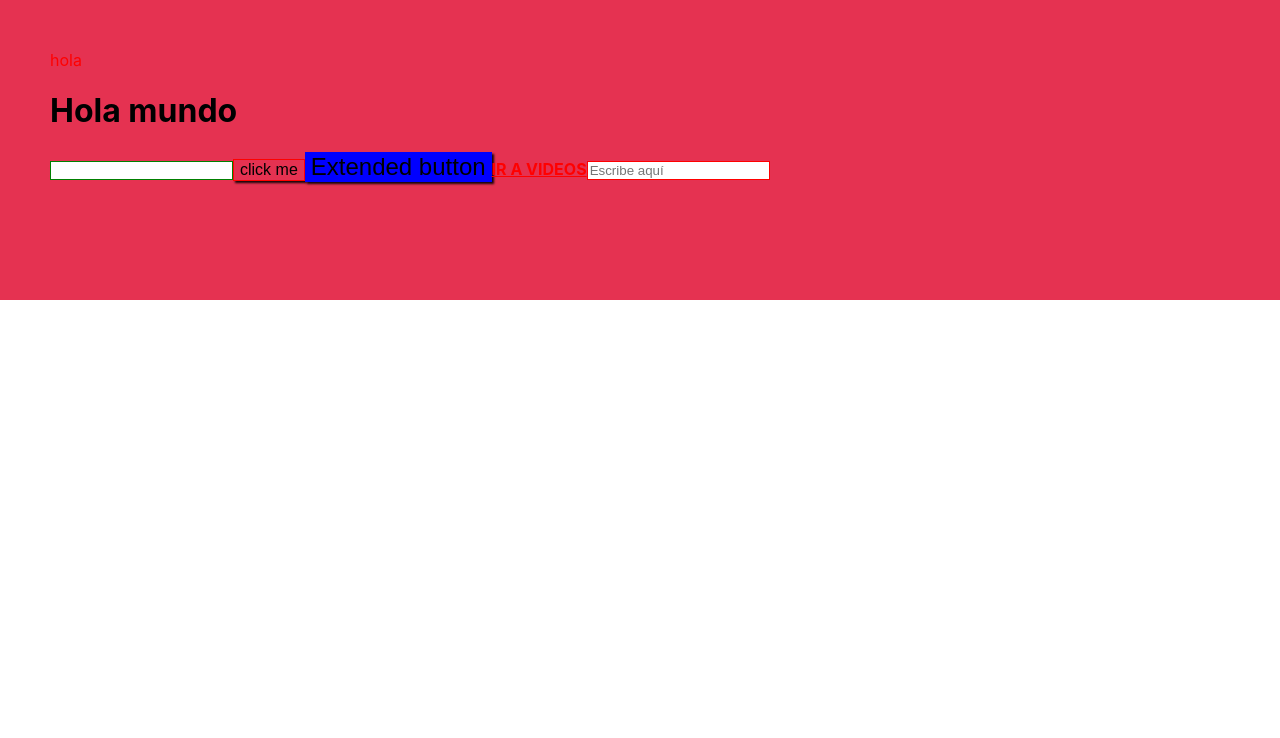
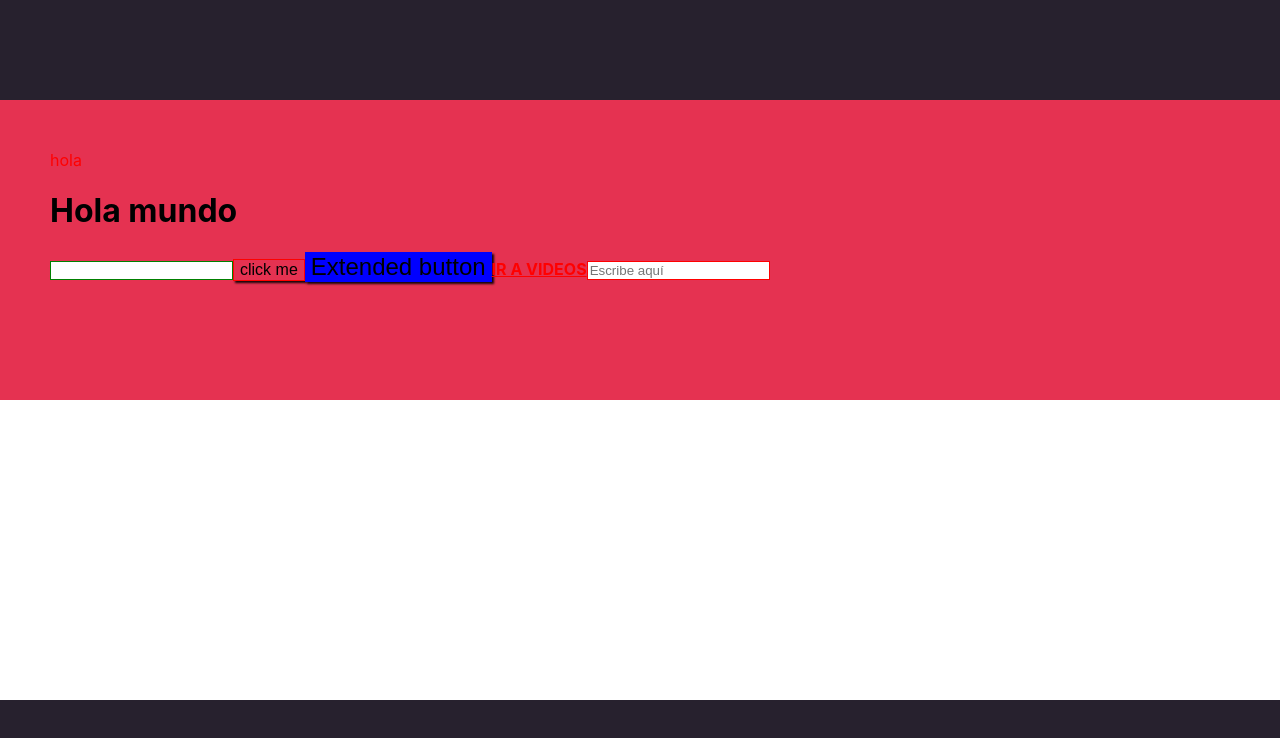
Before and after one commit to gustavoromerocl/single-page-applications-react, a React (Create React App) app in the folder react-spa/: page / in a window 1280 px wide. Shown: the top 738 px of the page. Built offline with nearby package versions, Linux system fonts and the light colour scheme.

Commit message:
styled components - layout de la app

```diff
--- a/react-spa/src/App.js
+++ b/react-spa/src/App.js
@@ -24,7 +24,7 @@
 import { Profile } from './users/Profile';
 import { Home } from './Home';
 import { ThemeProvider } from 'styled-components';
-import theme from './theme';
+import theme, { Layout } from './theme';
 
 let NotImplemented = () => {
   return (
@@ -76,6 +76,7 @@
         <Provider store={store}>
           <PersistGate loading={null} persistor={persistor}>
             <ThemeProvider theme={theme}>
+              <Layout>
                 <Routes>
                   <Route path="/" element={<Home />} />
                   <Route path="*" element={<Error404 />} />
@@ -93,6 +94,7 @@
                     <Route path=":id" element={<VideoShow />} />
                   </Route>
                 </Routes>
+              </Layout>
             </ThemeProvider>
           </PersistGate>
         </Provider>
--- a/react-spa/src/theme/index.js
+++ b/react-spa/src/theme/index.js
@@ -1,3 +1,5 @@
+import styled from 'styled-components';
+
 export default {
     colors: {
         white: "#ffffff",
@@ -12,3 +14,29 @@
 
     }
 }
+
+let LayoutContainer = styled.div`
+    display: grid;
+    min-height: 100vh;
+    grid-template-rows: auto minmax(0,1fr) auto;
+
+    & nav{
+        height: 100px;
+        background-color: ${({theme}) => theme.colors.dark };
+    }
+
+    & footer{
+        height: 100px;
+        background-color: ${({theme}) => theme.colors.dark };
+    }
+`;
+
+export let Layout = (props) => {
+    return <LayoutContainer>
+        <nav></nav>
+        <main>
+            {props.children}
+        </main>
+        <footer></footer>
+    </LayoutContainer>
+}
```
Also changed, not shown: 1 other file (tests, documents, lock files or other folders). Lines whose indentation alone changed are shown as unchanged.
